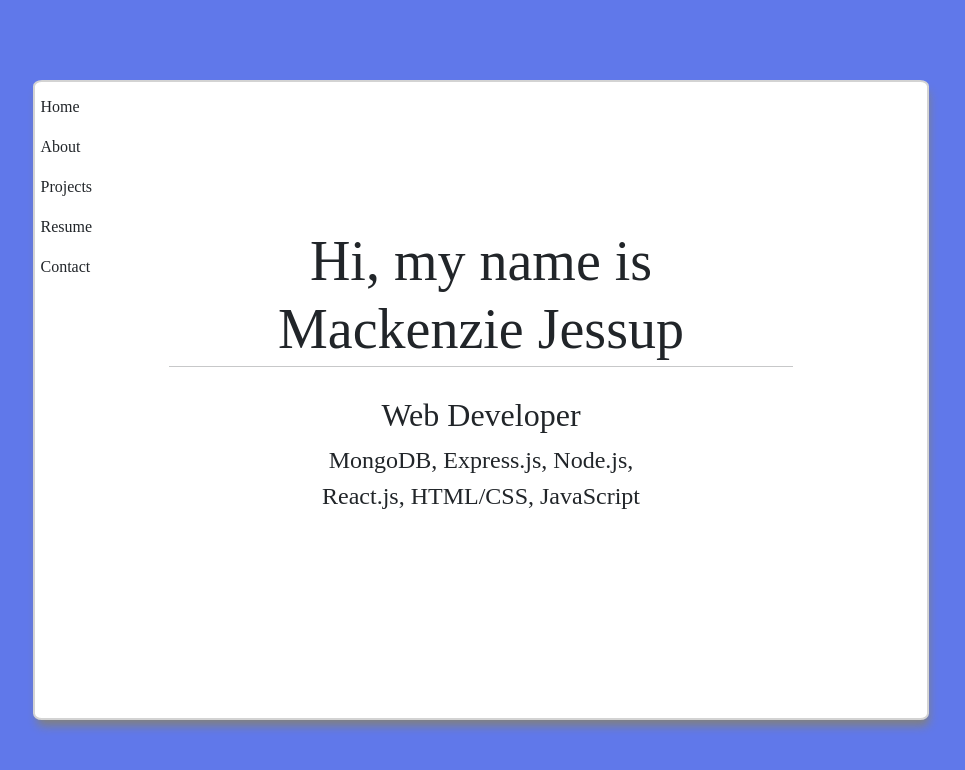
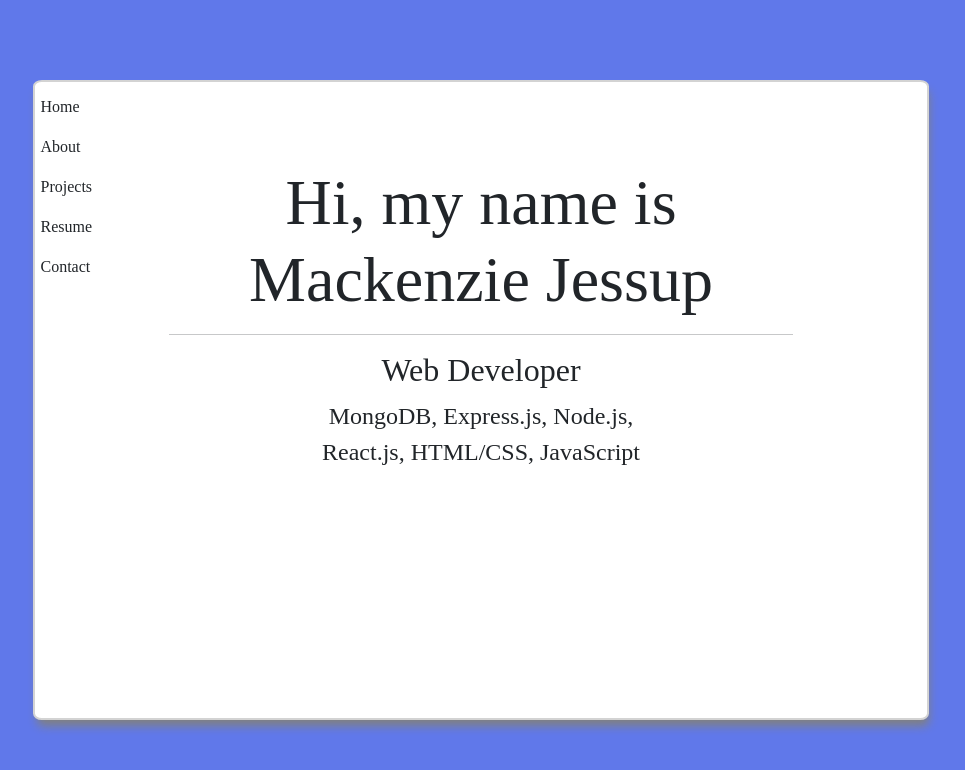
Before and after one commit to mackenzielj0704/portfolio-website, a React (Vite) app: page / in a window 1280 px wide. Shown: the top 770 px of the page, without its empty margins (159-1124 px from the left). Built offline with nearby package versions, Linux system fonts and the light colour scheme.

Commit message:
formatted for screen size 1450px

```diff
--- a/src/components/header.css
+++ b/src/components/header.css
@@ -24,3 +24,15 @@
     max-width: fit-content;
     padding: 5px;
 }
+
+@media only screen and (max-width: 1450px) and (min-width: 1400px) {
+    .nav-item {
+        padding-left: 1%;
+        font-size: 160%;
+    }
+    #sidebarMenu {
+        max-width: fit-content;
+        padding: 5px;
+    }
+
+}
--- a/src/pages/pageStyles/about.css
+++ b/src/pages/pageStyles/about.css
@@ -40,6 +40,13 @@
     }
 }
 
+@media only screen and (max-width: 1450px) {
+    .aboutBox {
+        top: -63%;
+        max-width: 70%;
+    }
+}
+
 @media only screen and (max-width: 770px) {
     .atitle {
         top: -40%;
--- a/src/pages/pageStyles/contact.css
+++ b/src/pages/pageStyles/contact.css
@@ -29,6 +29,15 @@
     }
     .form {
         top: -17%;
+    }
+}
+
+@media only screen and (max-width: 1450px) {
+    .link {
+        top: -30%;
+    }
+    .form {
+        top: -20%;
     }
 }
 
--- a/src/pages/pageStyles/homepage.css
+++ b/src/pages/pageStyles/homepage.css
@@ -41,7 +41,7 @@ hr {
     left: 20%;
 }
 
-@media only screen and (max-width: 1450px) {
+@media only screen and (max-width: 1025px) {
     .title {
         font-size: 350%;
         position: relative;
@@ -57,6 +57,16 @@ hr {
     }
     .boxes {
         top: -10%;
+    }
+}
+
+@media only screen and (max-width: 1450px) {
+    .title {
+        position: relative;
+    }
+    hr {
+        width: 70%;
+        left: 15%;
     }
 }
 
--- a/src/pages/pageStyles/projects.css
+++ b/src/pages/pageStyles/projects.css
@@ -31,6 +31,13 @@
         font-size: 80%;
     }
 }
+
+@media only screen and (max-width: 1450px) {
+    #three {
+       top: -10px;
+    }
+}
+
 @media only screen and (max-width: 430px) {
     .resumeBoxes {
         top: -40%;
```
